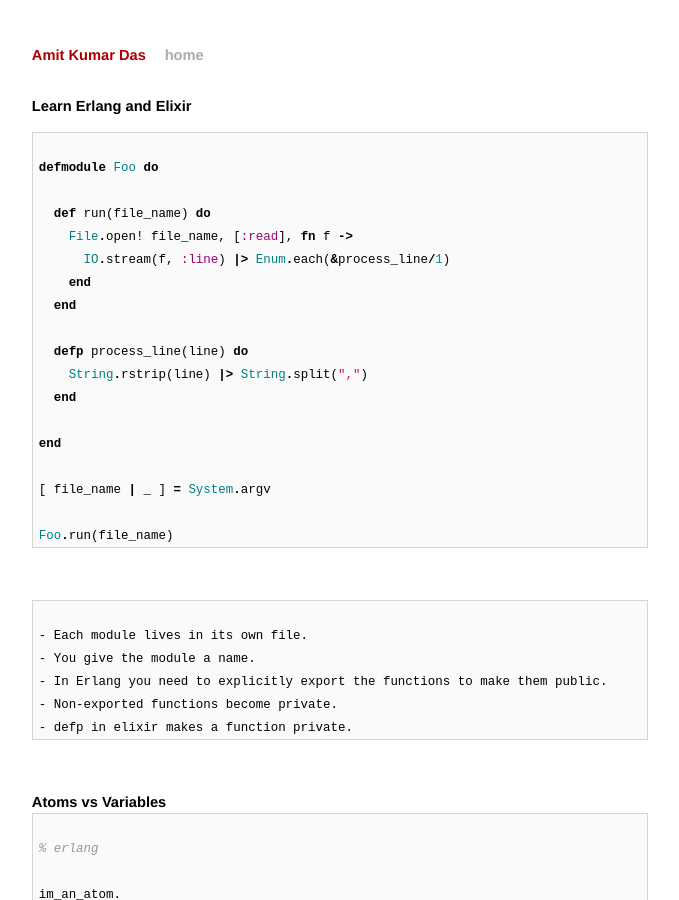
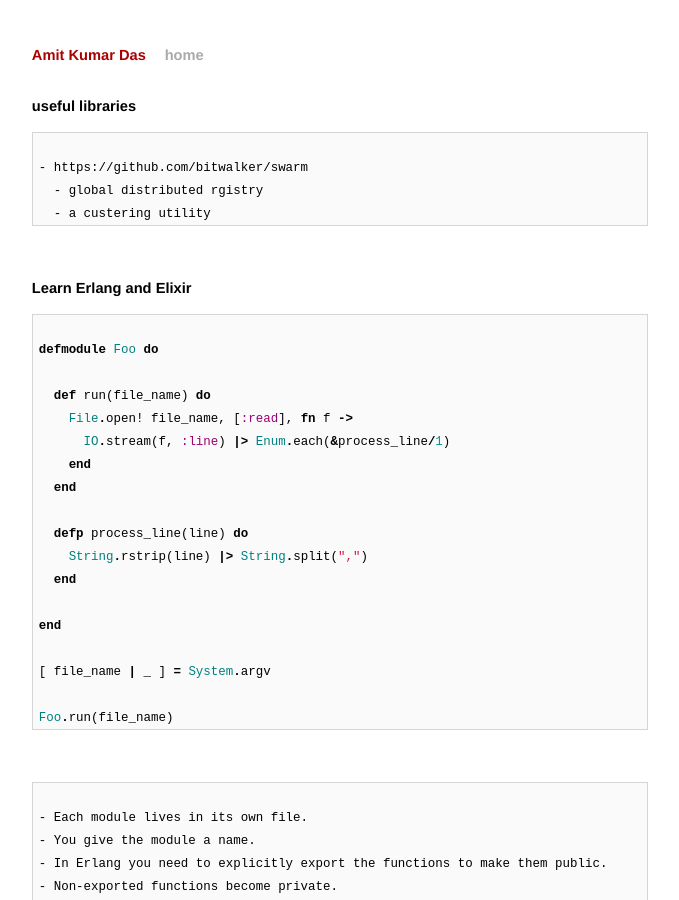
Before and after one commit to AmitKumarDas/amitkumardas.github.io, a Jekyll site: the page built from _posts/2016-02-01-learn-erlang-and-elixir.md, in a window 1280 px wide and 900 px high. Shown: the whole window, without its empty margins (300-979 px from the left). Built offline with Jekyll 4.4.1, drawn with Linux system fonts in a browser that asks for light colours.

Commit message:
Update 2016-02-01-learn-erlang-and-elixir.md

````diff
--- a/_posts/2016-02-01-learn-erlang-and-elixir.md
+++ b/_posts/2016-02-01-learn-erlang-and-elixir.md
@@ -2,6 +2,17 @@
 layout: post
 title: Learn Erlang and Elixir
 ---
+
+# useful libraries
+
+```
+
+- https://github.com/bitwalker/swarm
+  - global distributed rgistry
+  - a custering utility
+```
+
+<br />
 
 # Learn Erlang and Elixir
 
````
